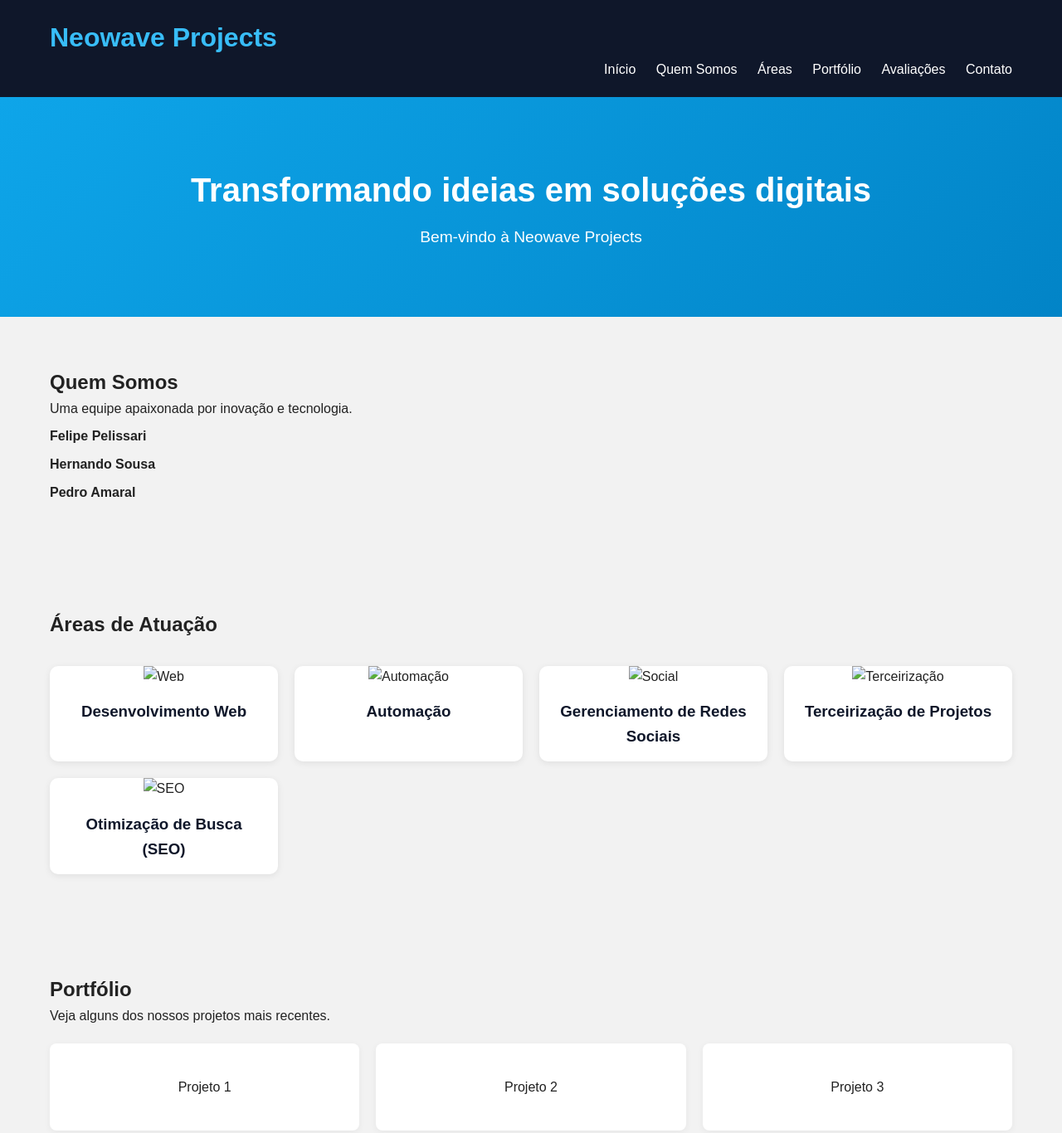
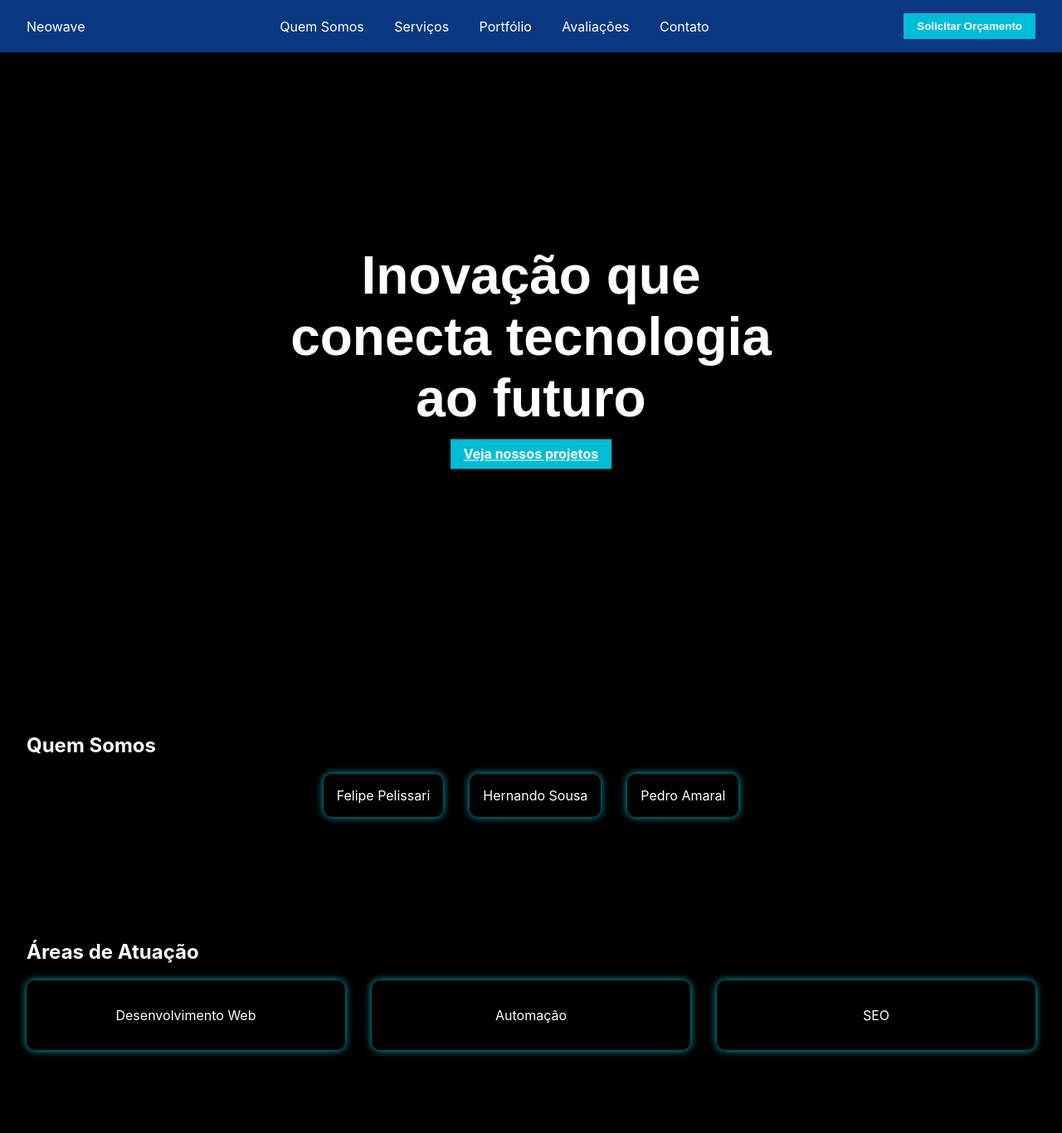
Before and after one commit to th3ultimat3wolf/NeoWave-site, a plain HTML site: page Neowave site/index.html in a window 1280 px wide. Shown: the top 1366 px of the page at 83% size. Drawn offline with nearby package versions, Linux system fonts and the light colour scheme; a web font is replaced by a local one.

Commit message:
Add files via upload

```diff
--- a/Neowave site/index.html
+++ b/Neowave site/index.html
@@ -1,89 +1,78 @@
 <!DOCTYPE html>
-<html lang="pt-BR">
+<html lang="pt-br">
 <head>
-  <meta charset="UTF-8">
-  <meta name="viewport" content="width=device-width, initial-scale=1.0">
-  <title>Neowave Projects</title>
+  <meta charset="UTF-8" />
+  <meta name="viewport" content="width=device-width, initial-scale=1.0" />
+  <title>Neowave</title>
   <link href="https://fonts.googleapis.com/css2?family=Contrail+One&display=swap" rel="stylesheet">
-  <link rel="stylesheet" href="styles.css">
+  <link rel="stylesheet" href="styles.css" />
+  <script src="https://cdn.jsdelivr.net/npm/particles.js@2.0.0/particles.min.js"></script>
 </head>
 <body>
-
-  <header class="navbar">
-    <div class="container">
-      <h1 class="logo">Neowave Projects</h1>
-      <nav class="nav">
-        <a href="#inicio">Início</a>
+  <!-- Header -->
+  <header>
+    <div class="logo">Neowave</div>
+    <nav>
       <a href="#quem-somos">Quem Somos</a>
-        <a href="#areas">Áreas</a>
+      <a href="#servicos">Serviços</a>
       <a href="#portfolio">Portfólio</a>
       <a href="#avaliacoes">Avaliações</a>
       <a href="#contato">Contato</a>
     </nav>
-    </div>
+    <button class="cta-button">Solicitar Orçamento</button>
   </header>
 
-  <section class="hero" id="inicio">
-    <div class="container">
-      <h2>Transformando ideias em soluções digitais</h2>
-      <p>Bem-vindo à Neowave Projects</p>
+  <!-- Hero Section -->
+  <section id="hero">
+    <div id="particles-js"></div>
+    <div class="hero-content">
+      <h1>Inovação que conecta tecnologia ao futuro</h1>
+      <a href="#portfolio" class="cta-button">Veja nossos projetos</a>
     </div>
   </section>
 
-  <section class="about" id="quem-somos">
-    <div class="container">
+  <!-- Quem Somos -->
+  <section id="quem-somos" class="section">
     <h2>Quem Somos</h2>
-      <p>Uma equipe apaixonada por inovação e tecnologia.</p>
-      <ul class="equipe">
-        <li>Felipe Pelissari</li>
-        <li>Hernando Sousa</li>
-        <li>Pedro Amaral</li>
-      </ul>
+    <div class="team">
+      <div class="member">Felipe Pelissari</div>
+      <div class="member">Hernando Sousa</div>
+      <div class="member">Pedro Amaral</div>
     </div>
   </section>
 
-  <section class="areas" id="areas">
-    <div class="container">
+  <!-- Serviços -->
+  <section id="servicos" class="section">
     <h2>Áreas de Atuação</h2>
-      <div class="cards">
-        <div class="card"><img src="img/web.jpg" alt="Web"><h3>Desenvolvimento Web</h3></div>
-        <div class="card"><img src="img/automacao.jpg" alt="Automação"><h3>Automação</h3></div>
-        <div class="card"><img src="img/social.jpg" alt="Social"><h3>Gerenciamento de Redes Sociais</h3></div>
-        <div class="card"><img src="img/terceirizacao.jpg" alt="Terceirização"><h3>Terceirização de Projetos</h3></div>
-        <div class="card"><img src="img/seo.jpg" alt="SEO"><h3>Otimização de Busca (SEO)</h3></div>
-      </div>
+    <div class="services">
+      <div class="service">Desenvolvimento Web</div>
+      <div class="service">Automação</div>
+      <div class="service">SEO</div>
     </div>
   </section>
 
-  <section class="portfolio" id="portfolio">
-    <div class="container">
+  <!-- Portfólio -->
+  <section id="portfolio" class="section">
     <h2>Portfólio</h2>
-      <p>Veja alguns dos nossos projetos mais recentes.</p>
-      <!-- Espaço reservado para mostrar trabalhos realizados -->
-      <div class="portfolio-grid">
     <div class="portfolio-item">Projeto 1</div>
     <div class="portfolio-item">Projeto 2</div>
     <div class="portfolio-item">Projeto 3</div>
-      </div>
-    </div>
   </section>
 
-  <section class="reviews" id="avaliacoes">
-    <div class="container">
-      <h2>Avaliações no Google</h2>
-      <blockquote>"Excelente atendimento e entrega acima das expectativas!"</blockquote>
-      <blockquote>"Profissionais extremamente competentes e dedicados."</blockquote>
-    </div>
+  <!-- Avaliações -->
+  <section id="avaliacoes" class="section">
+    <h2>Avaliações</h2>
+    <blockquote>"Serviço incrível! Altamente recomendados!"</blockquote>
   </section>
 
-  <footer class="footer" id="contato">
-    <div class="container">
-      <h2>Contato</h2>
-      <p>Email: contato@neowaveprojects.com</p>
-      <p>Instagram: <a href="https://instagram.com/neowaveprojects">@neowaveprojects</a></p>
-      <p>&copy; 2025 Neowave Projects. Todos os direitos reservados.</p>
+  <!-- Footer -->
+  <footer id="contato">
+    <div>
+      <a href="#">Instagram</a> |
+      <a href="#">LinkedIn</a> |
+      <a href="#">WhatsApp</a>
     </div>
+    <p>&copy; 2025 Neowave. Todos os direitos reservados.</p>
   </footer>
-
 </body>
 </html>
--- a/Neowave site/styles.css
+++ b/Neowave site/styles.css
@@ -1,187 +1,133 @@
-/* Reset e base */
-* {
-  margin: 0;
-  padding: 0;
-  box-sizing: border-box;
+/* Base */
+:root {
+  --primary-color: #00bcd4;
+  --dark-bg: #0d1b2a;
+  --light-text: #fff;
 }
 
 body {
-  font-family: 'Contrail One', sans-serif;
-  background-color: #f2f2f2;
-  color: #222;
-  line-height: 1.6;
+  font-family: 'Inter', sans-serif;
+  margin: 0;
+  padding: 0;
+  background-color: black;
+  color: var(--light-text);
+  overflow-x: hidden;
 }
 
-a {
-  text-decoration: none;
-  color: inherit;
+header {
+  position: fixed;
+  top: 0;
+  left: 0;
+  right: 0;
+  background: rgba(13, 71, 161, 0.8);
+  color: white;
+  padding: 1rem 2rem;
+  z-index: 1000;
+  display: flex;
+  justify-content: space-between;
+  align-items: center;
 }
 
-.container {
-  max-width: 1200px;
-  margin: auto;
-  padding: 0 20px;
+header nav a {
+  color: white;
+  margin: 0 1rem;
+  text-decoration: none;
 }
 
-/* Navbar */
-.navbar {
-  background-color: #0f172a;
+.cta-button {
+  background-color: var(--primary-color);
+  padding: 0.5rem 1rem;
+  border: none;
   color: white;
-  padding: 20px 0;
-  position: sticky;
-  top: 0;
-  z-index: 10;
+  font-weight: bold;
+  cursor: pointer;
 }
 
-.logo {
-  font-size: 2rem;
-  font-weight: bold;
-  color: #38bdf8;
-}
-
-.nav {
-  float: right;
-}
-
-.nav a {
-  margin-left: 20px;
-  color: white;
-  font-weight: 500;
-  transition: color 0.3s ease;
-}
-
-.nav a:hover {
-  color: #38bdf8;
-}
-
-.navbar::after {
-  content: '';
-  display: table;
-  clear: both;
-}
-
-/* Hero */
-.hero {
-  background: linear-gradient(135deg, #0ea5e9, #0284c7);
-  color: white;
-  padding: 80px 20px;
+#hero {
+  height: 100vh;
+  position: relative;
   text-align: center;
 }
 
-.hero h2 {
-  font-size: 2.5rem;
-  margin-bottom: 10px;
+#particles-js {
+  position: absolute;
+  top: 0;
+  left: 0;
+  width: 100%;
+  height: 100%;
 }
 
-.hero p {
-  font-size: 1.2rem;
+.hero-content {
+  position: absolute;
+  top: 50%;
+  left: 50%;
+  transform: translate(-50%, -50%);
+}
+
+h1 {
+  font-family: 'Contrail One', sans-serif;
+  font-size: 4rem;
+  margin-bottom: 20px;
 }
 
 /* Seções */
-section {
-  padding: 60px 20px;
+.section {
+  padding: 4rem 2rem;
 }
 
-/* Quem Somos */
-.about ul.equipe {
-  list-style: none;
-  padding-left: 0;
+.team {
+  display: flex;
+  justify-content: center;
+  gap: 2rem;
 }
 
-.about li {
-  margin: 8px 0;
-  font-weight: bold;
+.team .member {
+  background-color: black;
+  padding: 1rem;
+  border-radius: 10px;
+  box-shadow: 0 0 10px var(--primary-color);
+  transition: transform 0.3s ease;
 }
 
-/* Cards de áreas */
-.cards {
-  display: grid;
-  grid-template-columns: repeat(auto-fit, minmax(220px, 1fr));
-  gap: 20px;
-  margin-top: 30px;
+.team .member:hover {
+  transform: scale(1.1);
 }
 
-.card {
-  background-color: white;
+/* Serviços */
+.services {
+  display: flex;
+  justify-content: space-around;
+  gap: 2rem;
+  flex-wrap: wrap;
+}
+
+.service {
+  background-color: black;
+  padding: 2rem;
   border-radius: 10px;
-  box-shadow: 0 2px 8px rgba(0,0,0,0.08);
-  overflow: hidden;
-  transition: transform 0.3s ease;
+  box-shadow: 0 0 10px var(--primary-color);
+  flex: 1;
   text-align: center;
 }
 
-.card img {
-  width: 100%;
-  height: 150px;
-  object-fit: cover;
+/* Portfólio */
+.portfolio-item {
+  background-color: black;
+  padding: 2rem;
+  border-radius: 10px;
+  margin: 1rem;
+  box-shadow: 0 0 10px var(--primary-color);
 }
 
-.card h3 {
-  padding: 15px;
-  color: #0f172a;
+/* Footer */
+footer {
+  background-color: #111;
+  color: #aaa;
+  text-align: center;
+  padding: 2rem;
 }
 
-.card:hover {
-  transform: translateY(-5px);
+footer a {
+  color: var(--primary-color);
+  text-decoration: none;
 }
-
-/* Portfólio */
-.portfolio-grid {
-  display: flex;
-  flex-wrap: wrap;
-  gap: 20px;
-  margin-top: 20px;
-}
-
-.portfolio-item {
-  flex: 1 1 30%;
-  background-color: white;
-  border-radius: 8px;
-  padding: 40px;
-  text-align: center;
-  box-shadow: 0 2px 8px rgba(0,0,0,0.05);
-}
-
-/* Avaliações */
-.reviews blockquote {
-  font-style: italic;
-  border-left: 5px solid #38bdf8;
-  padding-left: 15px;
-  margin: 20px 0;
-  color: #333;
-}
-
-/* Rodapé */
-.footer {
-  background-color: #0f172a;
-  color: #ccc;
-  text-align: center;
-  padding: 40px 20px;
-}
-
-.footer a {
-  color: #38bdf8;
-}
-
-/* Responsivo */
-@media (max-width: 768px) {
-  .nav {
-    float: none;
-    text-align: center;
-    margin-top: 10px;
-  }
-
-  .nav a {
-    display: inline-block;
-    margin: 10px;
-  }
-
-  .logo {
-    text-align: center;
-    display: block;
-  }
-
-  .portfolio-item {
-    flex: 1 1 100%;
-  }
-}
```
Lines whose indentation alone changed are shown as unchanged.
